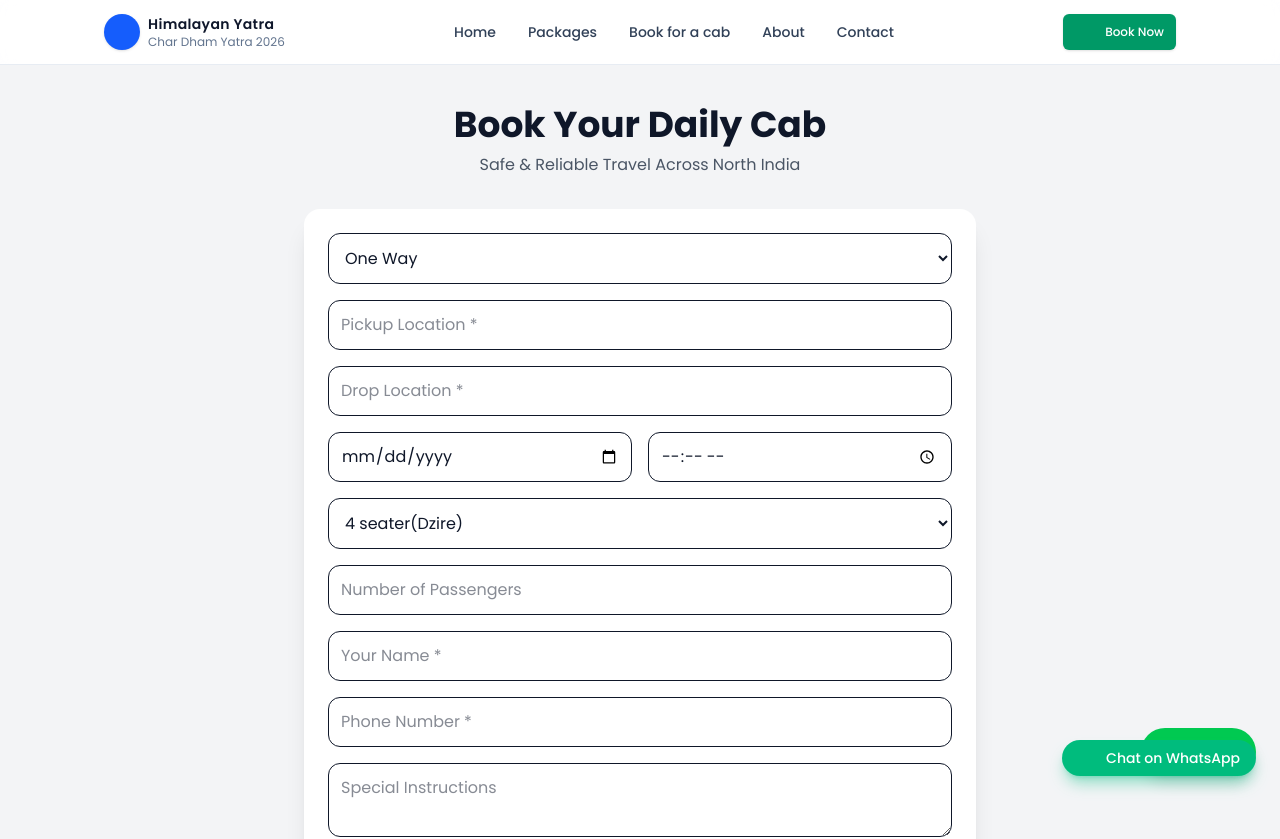
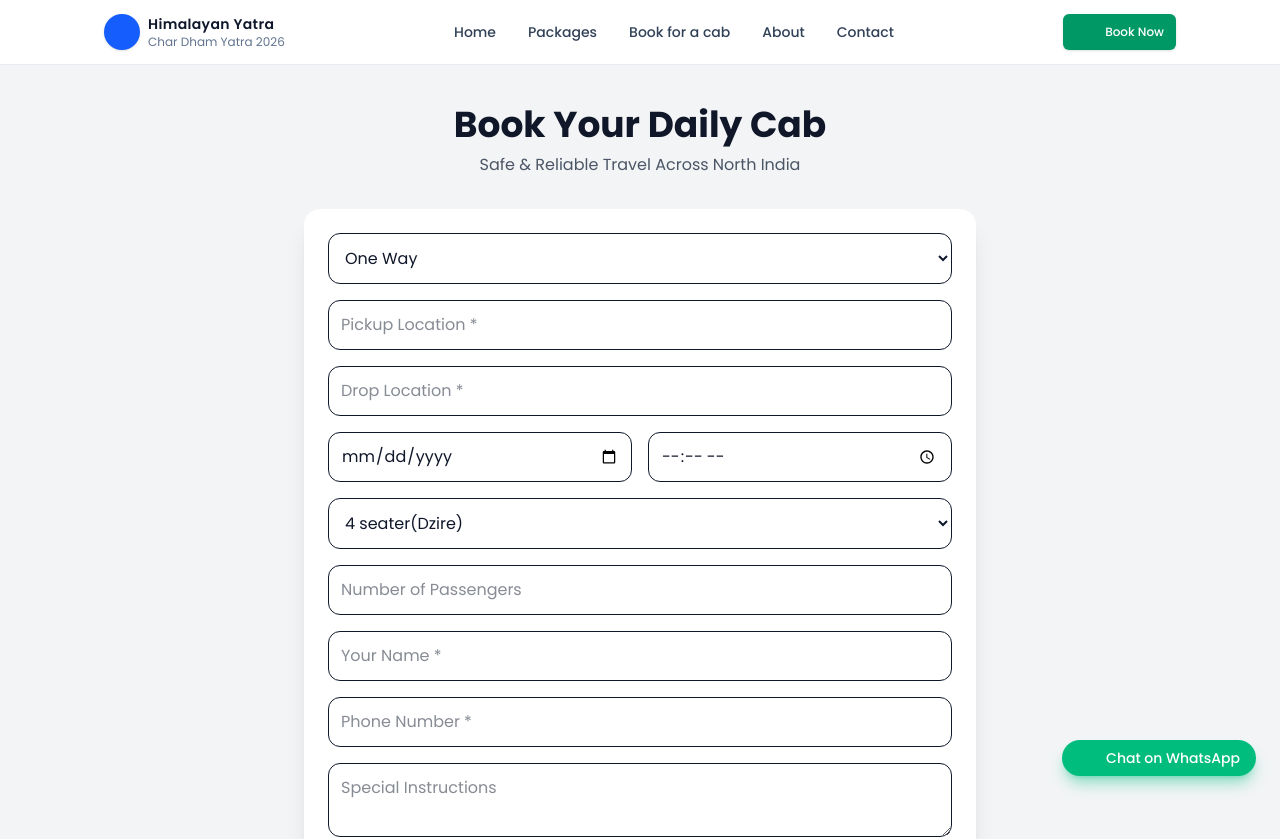
Before and after one commit to RahulKoli10/Himalayan-yatra, a Next.js app: page /daily-booking in a window 1280 px wide. Shown: the top 839 px of the page. Built offline with nearby package versions, Linux system fonts and the light colour scheme; some icons are missing; a web font is replaced by a local one.

Commit message:
daily booking page added

```diff
--- a/src/app/component/WhatsAppButton.tsx
+++ b/src/app/component/WhatsAppButton.tsx
@@ -4,7 +4,7 @@ import { Icon } from "@iconify/react";
 
 export default function WhatsAppButton() {
   const phoneNumber = "917078101720"; // Replace with your WhatsApp number
-  const message = "Hello, I am interested in Char Dham Yatra package.";
+  const message = "Hello, I want to book a cab. Please provide details.";
 
   const handleClick = () => {
     const url = `https://wa.me/${phoneNumber}?text=${encodeURIComponent(
--- a/src/app/daily-booking/page.tsx
+++ b/src/app/daily-booking/page.tsx
@@ -189,13 +189,13 @@ Please confirm availability.
       </form>
 
       {/* Floating WhatsApp Button */}
-      <a
+      {/* <a
         href="https://wa.me/917078101720"
         target="_blank"
         className="fixed bottom-6 right-6 bg-green-500 text-white px-4 py-3 rounded-full shadow-lg hover:bg-green-600 transition"
       >
         WhatsApp
-      </a>
+      </a> */}
     </div>
   );
 }
```
